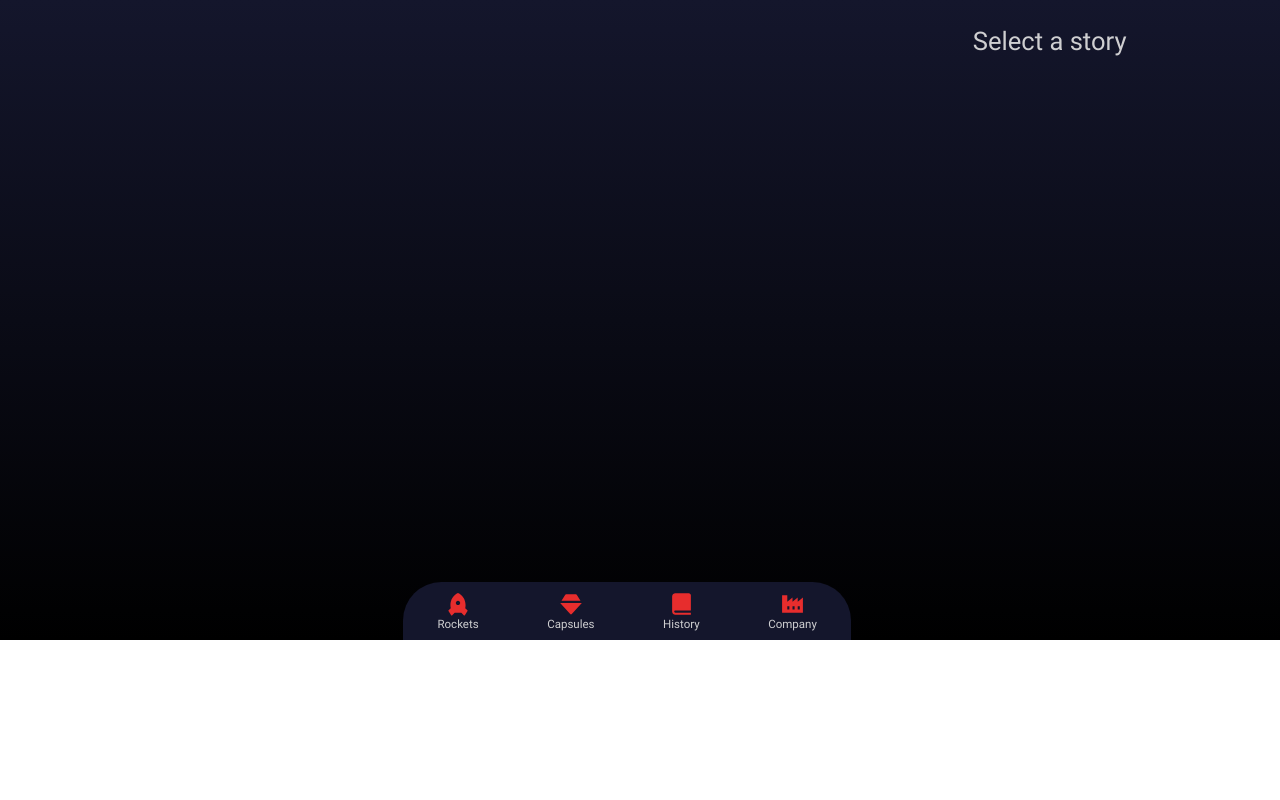
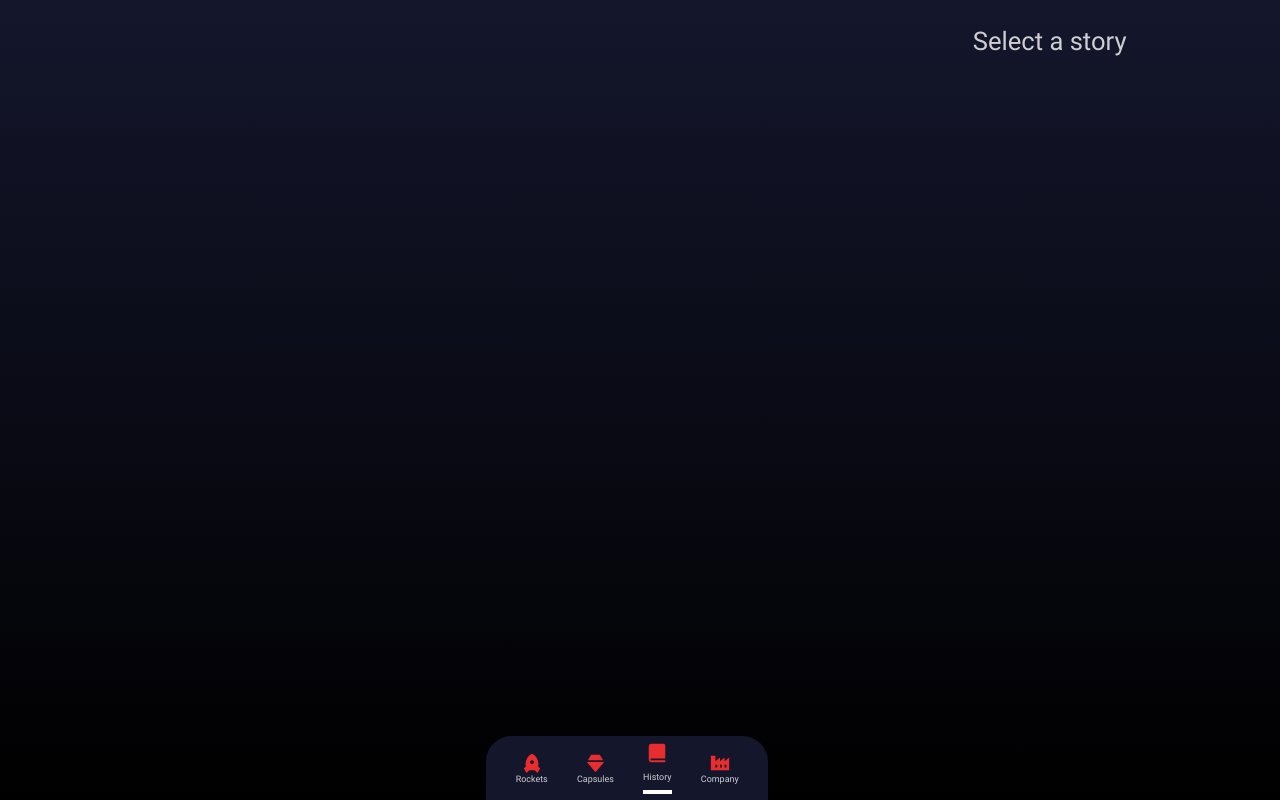
Before and after one commit to wilmer7522/PROYECTO-JAVASCRIPT, a plain HTML site: page History/History.html in a window 1280 px wide. Drawn offline with Linux system fonts and the light colour scheme; no server answers.

Commit message:
feat: :sparkles:  web components and footer

```diff
--- a/History/History.css
+++ b/History/History.css
@@ -34,8 +34,9 @@
         top: 0;
         left: 0;
         width: 100vw;
-        height: 50vw;
+        height: 100vh;
         background: linear-gradient(#14162C, #000000);
+        overflow-y: hidden;
     }
 
     #fondo {
@@ -175,25 +176,25 @@
 
     #downbar {
         position: absolute;
-        width: 35vw;
-        height: 4.5vw;
-        top: 45.5vw;
-        left: 31.5vw;
+        width: 22vw;
+        height: 5vw;
+        bottom: 0vw;
+        left: 38vw;
         background-color: #14162C;
-        border-top-left-radius: 3vw;
-        border-top-right-radius: 3vw;
+        border-top-left-radius: 2vw;
+        border-top-right-radius: 2vw;
         display: flex;
-        justify-content: space-around;
+        justify-content: space-evenly;
         align-items: center;
     }
 
     #downbar img {
-        width: 2vw;
+        width: 1.7vw;
     }
 
     #downbar span {
         color: rgb(207, 207, 209);
-        font-size: 0.9vw;
+        font-size: 0.7vw;
         font-family: "Roboto-Regular";
     }
 
@@ -219,6 +220,11 @@
         font-family: "Roboto-Regular";
         left: 76vw;
         top: 0vw;
+    }
+
+    .select{
+        padding: 8px 0;
+        border-bottom: 4px solid white;
     }
 }
 
--- a/History/History.html
+++ b/History/History.html
@@ -22,7 +22,7 @@
 
         <div id="iconhistory">
             <img src="../storage/img/icons/history.svg" alt="">
-            <span>History</span>
+            <span class="select">History</span>
         </div>
 
         <div id="iconcompany">
--- a/Rocket/Rocket.css
+++ b/Rocket/Rocket.css
@@ -39,7 +39,7 @@
         top: 0;
         left: 0;
         width: 100vw;
-        height: 50vw;
+        height: 100vh;
         background: linear-gradient(#14162C, #000000);
     }
 
@@ -151,31 +151,33 @@
 
     @keyframes load{
         100%{
-            background-position: -100% 0; /*animacion desplazamiento*/
+            background-position: -100% 0;
         }
     }
 
     #downbar {
         position: absolute;
-        width: 35vw;
-        height: 4.5vw;
-        top: 45.5vw;
-        left: 31.5vw;
+        width: 22vw;
+        height: 5vw;
+        bottom: 0vw;
+        left: 38vw;
         background-color: #14162C;
-        border-top-left-radius: 3vw;
-        border-top-right-radius: 3vw;
+        border-top-left-radius: 2vw;
+        border-top-right-radius: 2vw;
         display: flex;
-        justify-content: space-around;
+        justify-content: space-evenly;
         align-items: center;
     }
 
     #downbar img {
-        width: 2vw;
+        width: 1.7vw;
     }
+
+
 
     #downbar span {
         color: rgb(207, 207, 209);
-        font-size: 0.9vw;
+        font-size: 0.7vw;
         font-family: "Roboto-Regular";
     }
 
@@ -409,6 +411,11 @@
         font-size: 1.3vw;
         color: rgb(207, 207, 209);
         border-bottom: 0.1vw solid rgb(207, 207, 209);
+    }
+
+    .select{
+        padding: 8px 0;
+        border-bottom: 4px solid white;
     }
 }
 
--- a/intro/intro.css
+++ b/intro/intro.css
@@ -193,7 +193,7 @@
         font-family: "Roboto-Regular";
         z-index: 1;
         top: 10vw;
-        left: 7vw;
+        left: 9vw;
     }
 
     #description {
@@ -232,9 +232,9 @@
         left: 80vw;
         width: 15vw;
         height: 15vw;
-        border: none;
+        border: 0.1vw solid ;
         outline: none;
-        border-radius: 50vw;
+        border-radius: 2vw;
         cursor: pointer;
         background-color: rgb(14, 14, 26);
         color: rgb(234, 234, 234);
```
Also changed, not shown: Rocket/Rocket.html (+1 -1 lines), Rocket/Rocket.js (+0 -33 lines), intro/intro.html (+1 -19 lines), intro/intro.js (+29 -0 lines).
